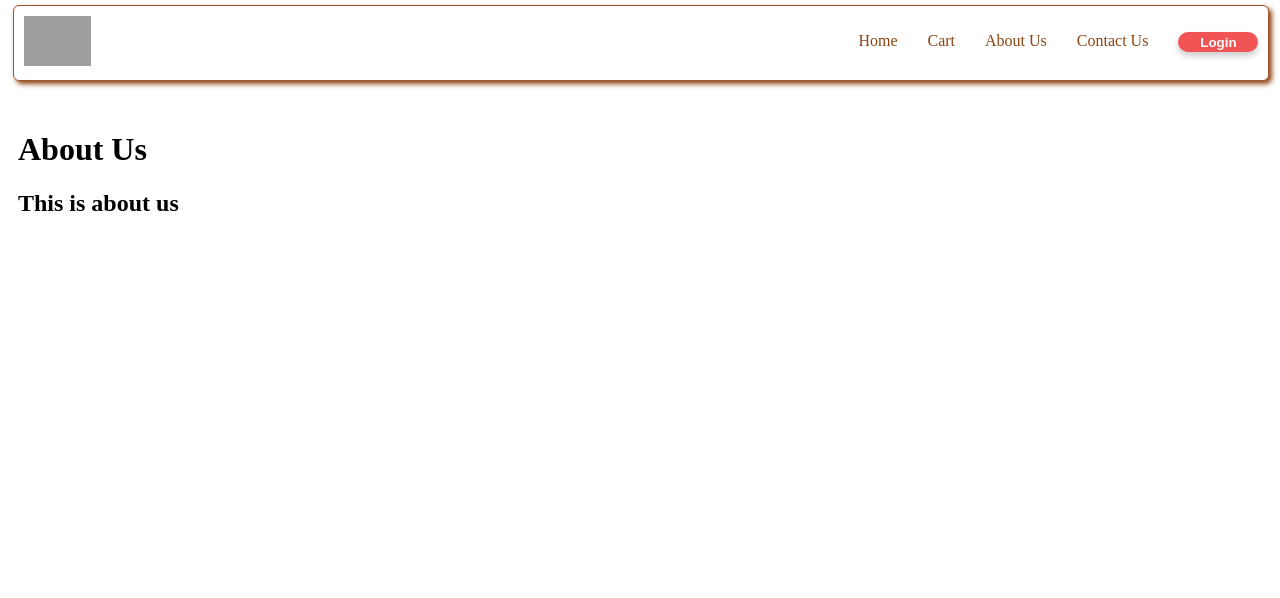
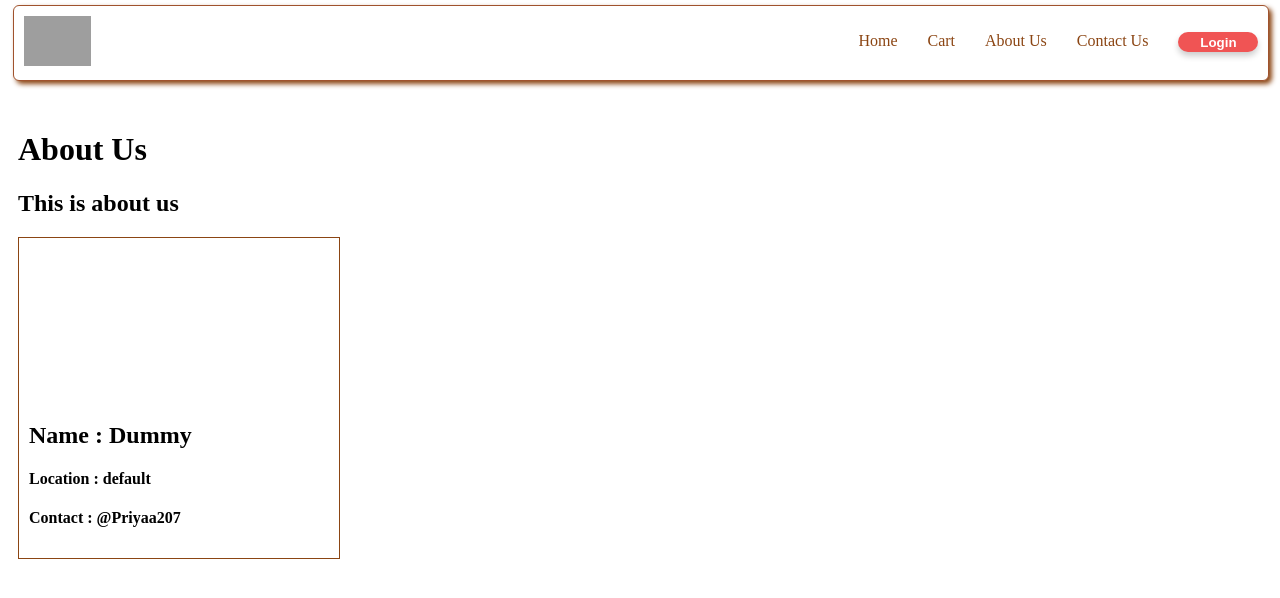
Before and after one commit to priyaa207/NamasteReact, a React (Vite) app: page /about in a window 1280 px wide. Shown: the top 598 px of the page. Built offline with nearby package versions, Linux system fonts and the light colour scheme; no server answers; grey boxes are pictures that could not be loaded.

Commit message:
User Class Component implemented

```diff
--- a/index.css
+++ b/index.css
@@ -182,3 +182,8 @@
     text-decoration: none;
     color: saddlebrown;
 }
+.user-card{
+    border: 1px solid saddlebrown;
+    padding: 10px;
+    width: 300px;
+}
--- a/src/Components/About.js
+++ b/src/Components/About.js
@@ -1,8 +1,10 @@
+import User from "./User";
 const About =()=>{
     return (
         <div className="about">
             <h1>About Us</h1>
             <h2>This is about us</h2>
+            <User name={"Priya Maurya"} location = {"Delhi"}/>
         </div>
     )
 }
--- /dev/null
+++ b/src/Components/User.js
@@ -0,0 +1,38 @@
+import React from "react";
+
+class User extends React.Component {
+    constructor(props){
+        super(props);
+        this.state = {
+            UserInfo :{
+                name:"Dummy",
+                location:"default",
+            }
+        }
+
+    }
+   async componentDidMount(){
+        const data = await fetch("https://api.github.com/users/priyaa207");
+        const json = await data.json();
+        this.setState({
+            UserInfo : json,
+        })
+    }
+
+
+    render () {
+        const {name,location,avatar_url} = this.state.UserInfo;
+
+        return (
+            <div className="user-card">
+                <img height={"150px;"} src={avatar_url}></img>
+                <h2> Name : {name}</h2>
+                <h4>Location : {location}</h4>
+                <h4>Contact : @Priyaa207</h4>
+            </div>
+
+        )
+    };
+}
+
+export default User;
```
